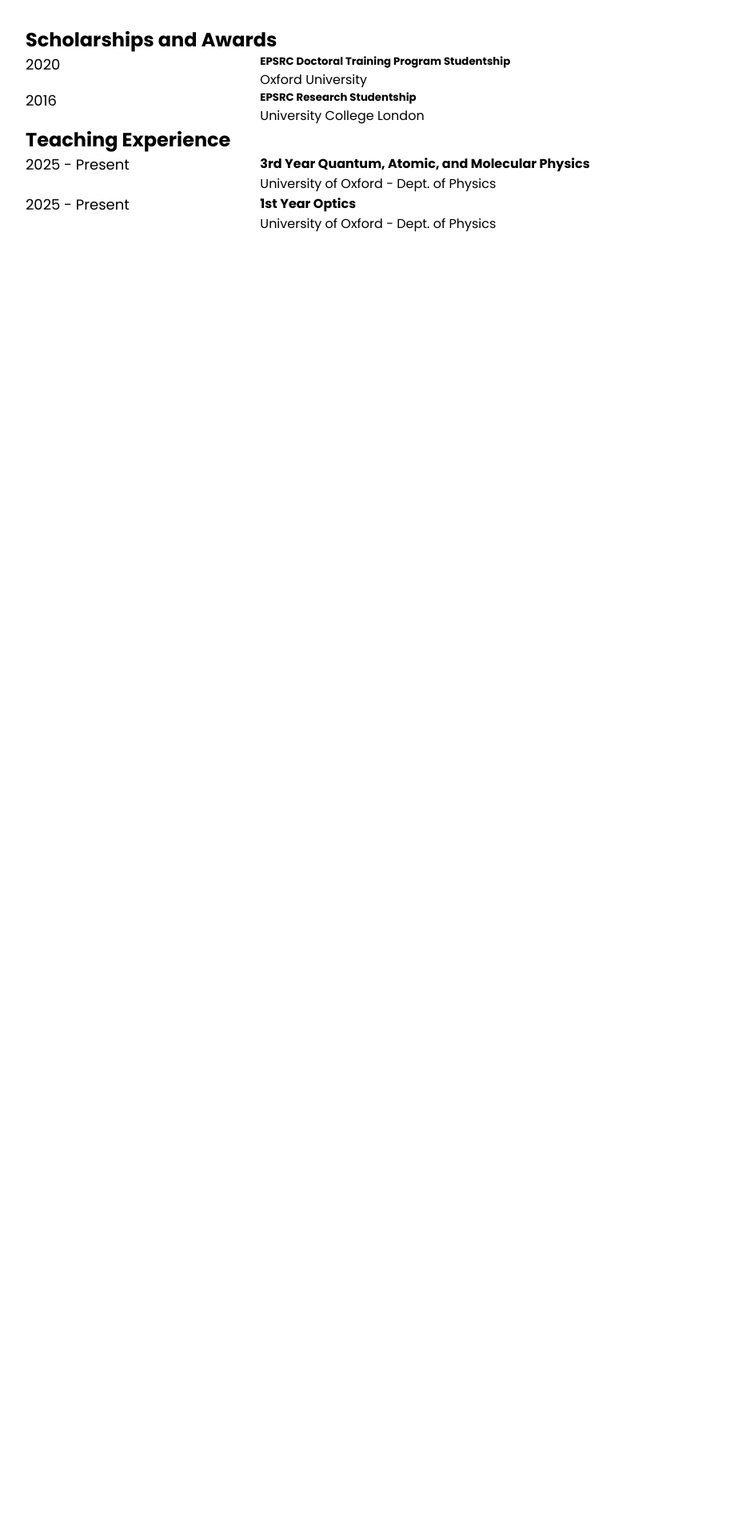
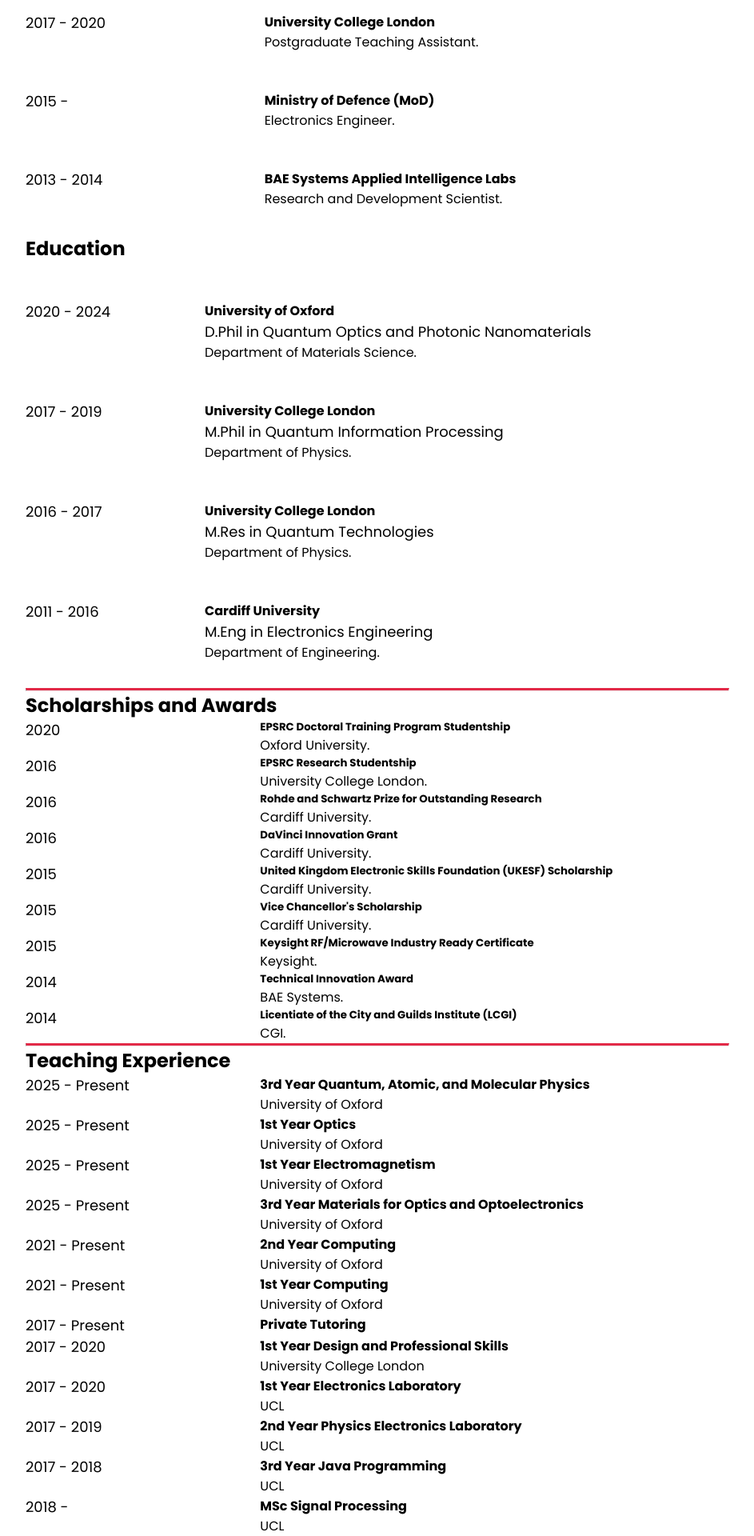
Before and after one commit to garethsion/PortfolioWebsite, a React (Vite) app: page /resume in a window 1280 px wide. Shown: the part 766-2686 px from the top of the page at 80% size, without its empty margins (320-1263 px from the left). Before the commit the page ends 1090 px from the top, so only its background shows below. Built offline with nearby package versions, Linux system fonts and the light colour scheme; the HTML template or start-up script is replaced by a standard one.

Commit message:
I'm still trying to fix the responsivity of the page for different devices

```diff
--- a/src/Pages/Resume.jsx
+++ b/src/Pages/Resume.jsx
@@ -2,25 +2,29 @@
 import { Grid, Box } from '@mui/material';
 import Education from '../Components/education';
 import Experience from '../Components/experience';
+import Skills from '../Components/skills';
 import Awards from '../Components/awards';
 import Teaching from '../Components/teaching';
 
 class Resume extends Component {
   render() {
     return (
-      <Box sx={{ width: '100%', px: { xs: 2, sm: 3, md: 6 }, py: { xs: 2, sm: 3, md: 4 } }}>
+      <Box sx={{ width: '100%', height: '100%', px: { xs: 2, sm: 3, md: 6 }, py: { xs: 2, sm: 3, md: 4 } }}>
         <Grid container spacing={4}>
-
-          {/* LEFT COLUMN */}
+        {/* LEFT COLUMN (Sidebar) */}
         <Grid item xs={12} sm={4} md={3}>
           <Box>
             <h2>Gareth Siôn Jones</h2>
-              <h4 style={{ color: 'grey' }}>Physicist | Programmer | Data Scientist</h4>
+            <h4 style={{ color: 'grey' }}>
+              Physicist | Programmer | Data Scientist
+            </h4>
             <hr style={{ borderTop: '3px solid #833fb2', width: '100%' }} />
             <p>
               I am a physicist working towards developing quantum network nodes
-                using solid state defects in diamond. I also have a background
-                in electronics engineering, software engineering, and data science.
+              using solid state defects in diamond. I also have a background in
+              electronics engineering, software engineering, and data science,
+              and I have applied these areas of expertise in academia, the
+              public sector, and the private sector.
             </p>
             <hr style={{ borderTop: '3px solid #833fb2', width: '100%' }} />
 
@@ -33,69 +37,237 @@
 
             <h5>Web</h5>
             <p>www.garethsionjones.com</p>
+
+            <hr style={{ borderTop: '3px solid #833fb2', width: '100%' }} />
           </Box>
         </Grid>
 
-          {/* RIGHT COLUMN */}
+        {/* RIGHT COLUMN (Main Content) */}
         <Grid item xs={12} sm={8} md={9}>
           <Box>
             <hr style={{ borderTop: '3px solid #e22947' }} />
             <h2>Experience</h2>
+
             <Experience
               startYear={2025}
               jobName="University of Oxford"
-                jobDescription="Lecturer in Physics at Corpus Christi College..."
+              jobDescription="Lecturer in Physics at Corpus Christi College, University of Oxford, teaching 3rd Year Quantum, Atomic, and Molecular Physics, 1st Year Optics, and 1st Year Electromagnetism"
             />
+
             <Experience
               startYear={2025}
               jobName="University of Oxford"
-                jobDescription="Postdoctoral Research Scientist..."
+              jobDescription="Postdoctoral Research Scientist. Working within the Integrated Quantum Networks (IQN) national project to develop the UK's quantum internet, focussing on solid state defects as the quantum processing unit."
             />
+
             <Experience
               startYear={2020}
               jobName="Northrop Grumman (MoD)"
-                jobDescription="Software Developer..."
+              jobDescription="Software Developer. Provided bespoke data driven solutions for tackling cyber security threats."
             />
+
             <Experience
               startYear={2020}
               jobName="Trusted Data Ltd"
-                jobDescription="Senior Consultant Data Scientist..."
+              jobDescription="Senior Consultant Data Scientist. Delivered advanced data driven solutions to complex commercial problems."
             />
+
             <Experience
               startYear={2017}
               endYear={2020}
               jobName="University College London"
-                jobDescription="Postgraduate Teaching Assistant..."
+              jobDescription="Postgraduate Teaching Assistant."
             />
+
             <Experience
               startYear={2015}
               jobName="Ministry of Defence (MoD)"
-                jobDescription="Electronics Engineer..."
+              jobDescription="Electronics Engineer."
+            />
+
+            <Experience
+              startYear={2013}
+              endYear={2014}
+              jobName="BAE Systems Applied Intelligence Labs"
+              jobDescription="Research and Development Scientist."
             />
 
             <h2>Education</h2>
+
             <Education
               startYear={2020}
               endYear={2024}
               schoolName="University of Oxford"
               degreeName="D.Phil in Quantum Optics and Photonic Nanomaterials"
-                schoolDescription="Department of Materials Science"
+              schoolDescription="Department of Materials Science."
             />
+
             <Education
               startYear={2017}
               endYear={2019}
               schoolName="University College London"
               degreeName="M.Phil in Quantum Information Processing"
-                schoolDescription="Department of Physics"
+              schoolDescription="Department of Physics."
             />
 
+            <Education
+              startYear={2016}
+              endYear={2017}
+              schoolName="University College London"
+              degreeName="M.Res in Quantum Technologies"
+              schoolDescription="Department of Physics."
+            />
+
+            <Education
+              startYear={2011}
+              endYear={2016}
+              schoolName="Cardiff University"
+              degreeName="M.Eng in Electronics Engineering"
+              schoolDescription="Department of Engineering."
+            />
+
+            <hr style={{ borderTop: '3px solid #e22947' }} />
             <h2>Scholarships and Awards</h2>
-              <Awards awardYear={2020} awardName="EPSRC Doctoral Training Program Studentship" awardDescription="Oxford University" />
-              <Awards awardYear={2016} awardName="EPSRC Research Studentship" awardDescription="University College London" />
 
+            <Awards
+              awardYear={2020}
+              awardName="EPSRC Doctoral Training Program Studentship"
+              awardDescription="Oxford University."
+            />
+
+            <Awards
+              awardYear={2016}
+              awardName="EPSRC Research Studentship"
+              awardDescription="University College London."
+            />
+
+            <Awards
+              awardYear={2016}
+              awardName="Rohde and Schwartz Prize for Outstanding Research"
+              awardDescription="Cardiff University."
+            />
+
+            <Awards
+              awardYear={2016}
+              awardName="DaVinci Innovation Grant"
+              awardDescription="Cardiff University."
+            />
+
+            <Awards
+              awardYear={2015}
+              awardName="United Kingdom Electronic Skills Foundation (UKESF) Scholarship"
+              awardDescription="Cardiff University."
+            />
+
+            <Awards
+              awardYear={2015}
+              awardName="Vice Chancellor's Scholarship"
+              awardDescription="Cardiff University."
+            />
+
+            <Awards
+              awardYear={2015}
+              awardName="Keysight RF/Microwave Industry Ready Certificate"
+              awardDescription="Keysight."
+            />
+
+            <Awards
+              awardYear={2014}
+              awardName="Technical Innovation Award"
+              awardDescription="BAE Systems."
+            />
+
+            <Awards
+              awardYear={2014}
+              awardName="Licentiate of the City and Guilds Institute (LCGI)"
+              awardDescription="CGI."
+            />
+
+            <hr style={{ borderTop: '3px solid #e22947' }} />
             <h2>Teaching Experience</h2>
-              <Teaching startYear={2025} endYear="Present" courseName="3rd Year Quantum, Atomic, and Molecular Physics" institute="University of Oxford - Dept. of Physics" />
-              <Teaching startYear={2025} endYear="Present" courseName="1st Year Optics" institute="University of Oxford - Dept. of Physics" />
+
+            <Teaching
+              startYear={2025}
+              endYear="Present"
+              courseName="3rd Year Quantum, Atomic, and Molecular Physics"
+              institute="University of Oxford"
+            />
+
+            <Teaching
+              startYear={2025}
+              endYear="Present"
+              courseName="1st Year Optics"
+              institute="University of Oxford"
+            />
+
+            <Teaching
+              startYear={2025}
+              endYear="Present"
+              courseName="1st Year Electromagnetism"
+              institute="University of Oxford"
+            />
+
+            <Teaching
+              startYear={2025}
+              endYear="Present"
+              courseName="3rd Year Materials for Optics and Optoelectronics"
+              institute="University of Oxford"
+            />
+
+            <Teaching
+              startYear={2021}
+              endYear="Present"
+              courseName="2nd Year Computing"
+              institute="University of Oxford"
+            />
+
+            <Teaching
+              startYear={2021}
+              endYear="Present"
+              courseName="1st Year Computing"
+              institute="University of Oxford"
+            />
+
+            <Teaching
+              startYear={2017}
+              endYear="Present"
+              courseName="Private Tutoring"
+              institute=""
+            />
+
+            <Teaching
+              startYear={2017}
+              endYear={2020}
+              courseName="1st Year Design and Professional Skills"
+              institute="University College London"
+            />
+
+            <Teaching
+              startYear={2017}
+              endYear={2020}
+              courseName="1st Year Electronics Laboratory"
+              institute="UCL"
+            />
+
+            <Teaching
+              startYear={2017}
+              endYear={2019}
+              courseName="2nd Year Physics Electronics Laboratory"
+              institute="UCL"
+            />
+
+            <Teaching
+              startYear={2017}
+              endYear={2018}
+              courseName="3rd Year Java Programming"
+              institute="UCL"
+            />
+
+            <Teaching
+              startYear={2018}
+              courseName="MSc Signal Processing"
+              institute="UCL"
+            />
           </Box>
         </Grid>
       </Grid>
```
Lines whose indentation alone changed are shown as unchanged.
